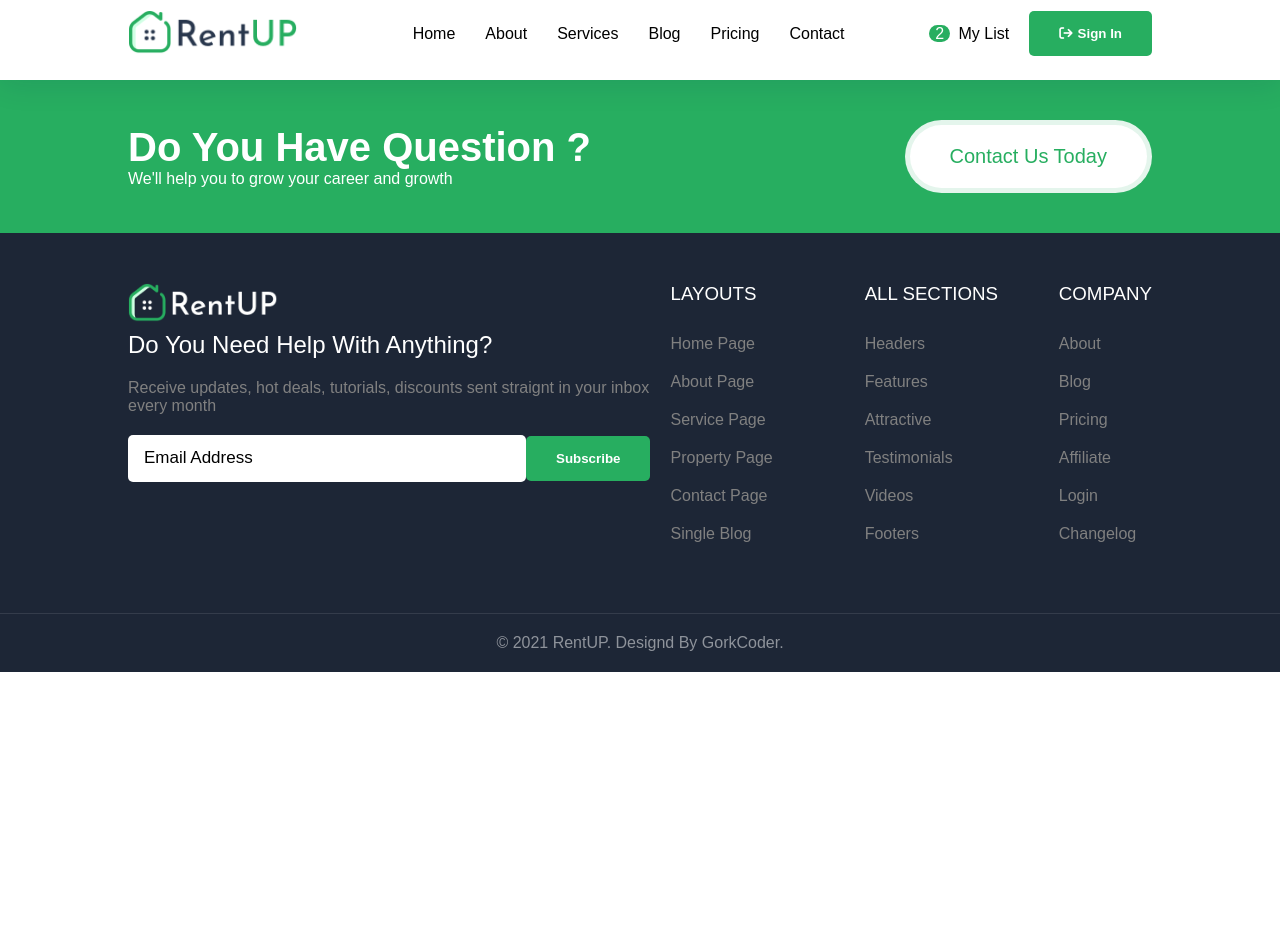
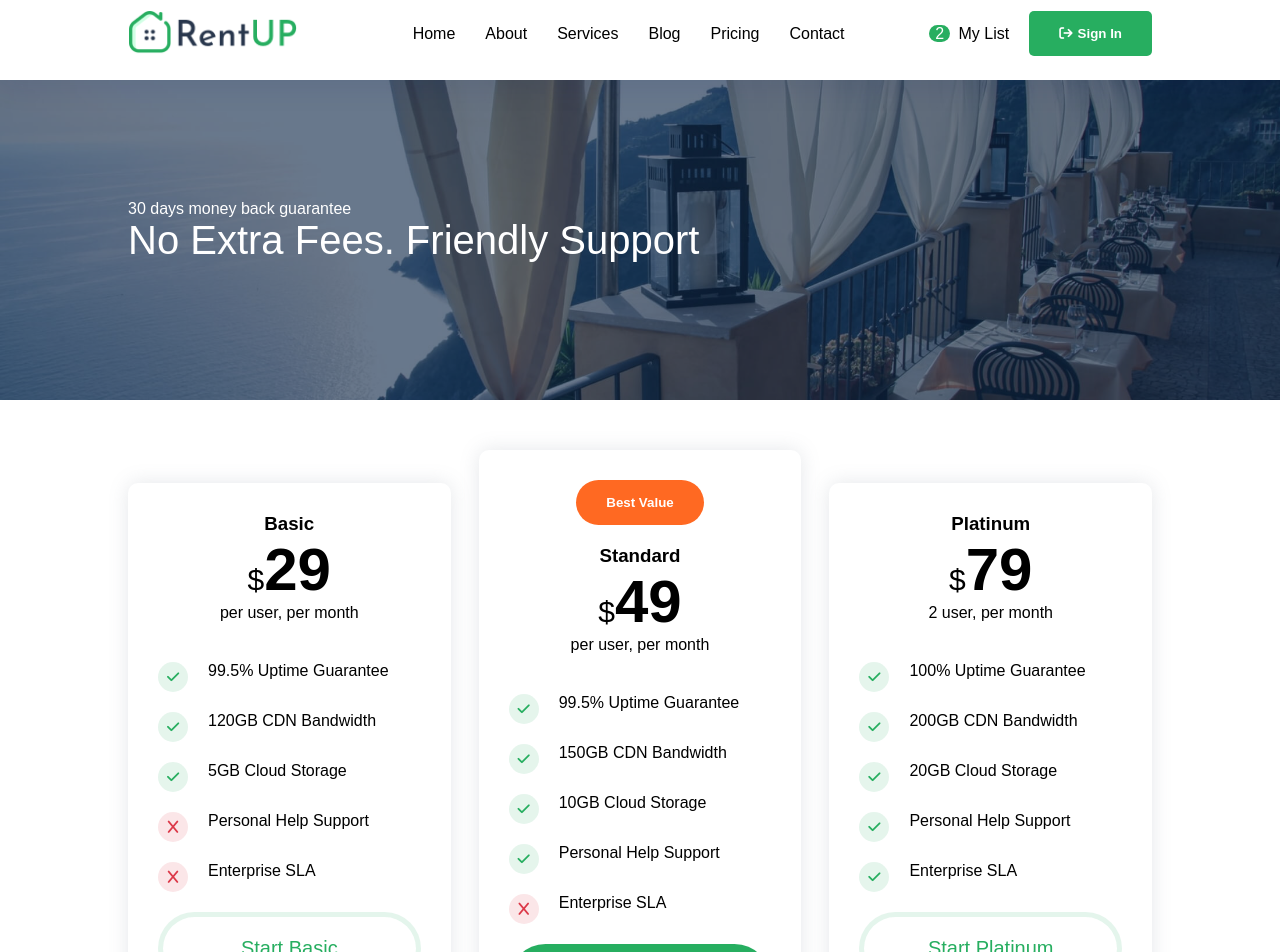
Before and after one commit to Rawand-abu-shammala/Real-estate-website-using-react.js, a React (Create React App) app: page /pricing in a window 1280 px wide. Shown: the top 952 px of the page. Before the commit the page ends 800 px from the top, so only its background shows below. Built offline with nearby package versions, Linux system fonts and the light colour scheme.

Commit message:
Add pricing component for project

```diff
--- a/src/components/pages/Pages.jsx
+++ b/src/components/pages/Pages.jsx
@@ -4,6 +4,7 @@
 import Home from '../home/Home'
 import Footer from '../common/footer/Footer'
 import About from '../about/About'
+import Pricing from '../pricing/Pricing'
 
 
 
@@ -15,6 +16,7 @@
     <Routes>
       <Route index path='/' Component={Home}/>
       <Route path='/about' Component={About}/>
+      <Route path='/pricing' Component={Pricing}/>
 
     </Routes>
     <Footer />
--- /dev/null
+++ b/src/components/pricing/Pricing.jsx
@@ -0,0 +1,20 @@
+import React from "react"
+import Back from "../common/Back"
+import PriceCard from "../home/price/PriceCard"
+import img from '../image/pricing.jpg'
+import "../home/price/Price.css"
+
+const Pricing = () => {
+  return (
+    <>
+      <section className='pricing mb'>
+        <Back name='30 days money back guarantee' title='No Extra Fees. Friendly Support' cover={img} />
+        <div className='price container'>
+          <PriceCard />
+        </div>
+      </section>
+    </>
+  )
+}
+
+export default Pricing
```
